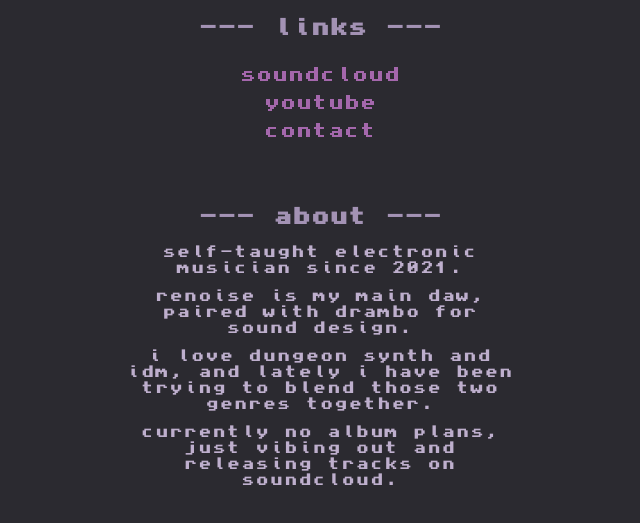
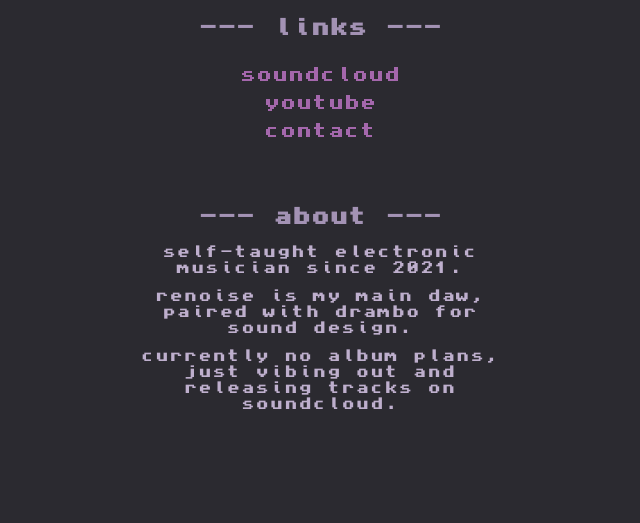
Before and after one commit to havupuuu/havupuuu.github.io, a plain HTML site: page index.html in a window 1280 px wide. Shown: the part 75-598 px from the top of the page, without its empty margins (320-960 px from the left). Drawn offline with Linux system fonts and the light colour scheme.

Commit message:
update about section

```diff
--- a/index.html
+++ b/index.html
@@ -35,7 +35,6 @@
     <h3>--- about ---</h3>
     <p>self-taught electronic musician since 2021.</p>
     <p>renoise is my main daw, paired with drambo for sound design.</p>
-    <p>i love dungeon synth and idm, and lately i have been trying to blend those two genres together.</p>
     <p>currently no album plans, just vibing out and releasing tracks on soundcloud.</p>
 </div>
 
```
